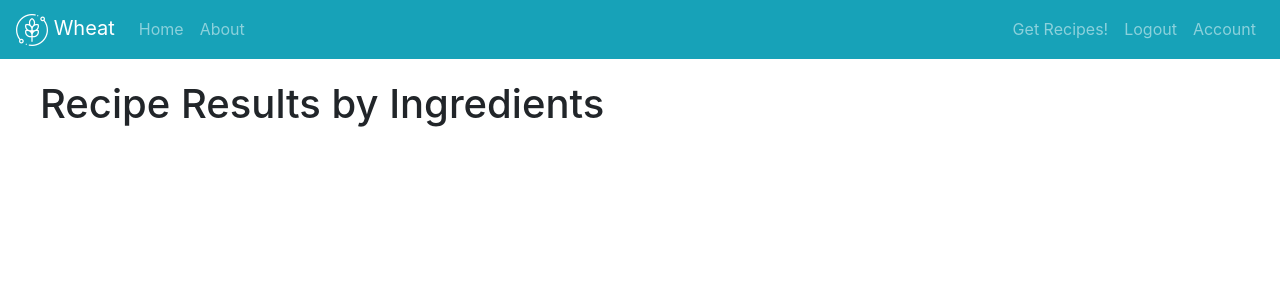
After one commit to ladystensberg/wheat, a Flask app: page /recipes in a window 1280 px wide. The commit adds this page. Shown: the top 300 px of the page. Run offline with Flask 2, Linux system fonts and the light colour scheme; a user stored in the database is signed in; data comes from the database, SQL or seed files in the repository; both versions use the stored data as it was after the commit; data that the repository does not hold is empty; some libraries are stand-ins or nearby versions.

Commit message:
added recipes page that queries ingredients to get recipes from Spoonacular API

```diff
--- a/wheat/models.py
+++ b/wheat/models.py
@@ -33,5 +33,5 @@ class Ingredient(db.Model):
 	ingredient_name = db.Column(db.String(40), nullable=False)
 	user_id = db.Column(db.Integer, db.ForeignKey('user.id'), nullable=False)
 
-	def __repr__(self):
-		return f"Ingredient('{self.ingredient_name}')"
+	# def __repr__(self):
+	# 	return f"Ingredient('{self.ingredient_name}')"
--- a/wheat/routes.py
+++ b/wheat/routes.py
@@ -22,11 +22,26 @@ recipes = [
 
 @app.route('/')
 def home():
-	# r = requests.get("https://spoonacular-recipe-food-nutrition-v1.p.rapidapi.com/recipes/random?number=10&tags=vegan",
-	# 	headers={"X-RapidAPI-Key": "a4d9250a03mshf716453b81f6d76p16f050jsn2669fe7fd0fb"})
-	# json_resp = r.json()
-	# recipes = json_resp['recipes']
+	r = requests.get("https://spoonacular-recipe-food-nutrition-v1.p.rapidapi.com/recipes/random?number=10&tags=vegan",
+		headers={"X-RapidAPI-Key": "a4d9250a03mshf716453b81f6d76p16f050jsn2669fe7fd0fb"})
+	json_resp = r.json()
+	recipes = json_resp['recipes']
 	return render_template('home.html', recipes=recipes)
+
+@login_required
+@app.route('/recipes')
+def get_recipes():
+	ingredients = Ingredient.query.filter_by(user=current_user).all()
+	ingredients_list = []
+	for ingredient in ingredients:
+		ingredients_list.append(ingredient.ingredient_name)
+	joined_list = ','.join(ingredients_list)
+	r = requests.get(f"https://spoonacular-recipe-food-nutrition-v1.p.rapidapi.com/recipes/findByIngredients?number=20&ranking=2&fillIngredients=true&ingredients={joined_list}",
+		headers={"X-RapidAPI-Key": "a4d9250a03mshf716453b81f6d76p16f050jsn2669fe7fd0fb"})
+	json_resp = r.json()
+	recipes = json_resp
+	print(recipes)
+	return render_template('recipes.html', recipes=recipes)
 
 @app.route("/register", methods=['GET', 'POST'])
 def register():
--- a/wheat/templates/layout.html
+++ b/wheat/templates/layout.html
@@ -33,6 +33,9 @@
 			<ul class="navbar-nav">
 				{% if current_user.is_authenticated %}
 					<li class="nav-item">
+						<a class="nav-link" href="{{ url_for('get_recipes') }}">Get Recipes!</a>
+					</li>
+					<li class="nav-item">
 						<a class="nav-link" href="{{ url_for('logout') }}">Logout</a>
 					</li>
 					<li class="nav-item">
--- /dev/null
+++ b/wheat/templates/recipes.html
@@ -0,0 +1,22 @@
+{% extends "layout.html" %}
+
+{% block content %}
+	<h1>Recipe Results by Ingredients</h1>
+	<div class="row">
+		{% for recipe in recipes %}
+		<div class="col sm-3 md-3 lg-3">
+			<div class="card" style="width: 18rem;">
+				<img src={{recipe['image']}} class="card-img-top" alt="image of food">
+				<div class="card-body">
+					<h5 class="card-title">{{recipe['title']}}</h5>
+                    <p class="card-text">Used Ingredients: {{recipe['usedIngredientCount']}}</p>
+                    <p class="card-text">Missed Ingredients: {{recipe['missedIngredientCount']}}</p>
+				</div>
+				<div class="card-body">
+					<a href="{{recipe['sourceUrl']}}" target="_blank" class="card-link">Recipe</a>
+				</div>
+			</div>
+		</div>
+		{% endfor %}
+</div>
+{% endblock content %}
```
Also changed, not shown: wheat/site.db.
